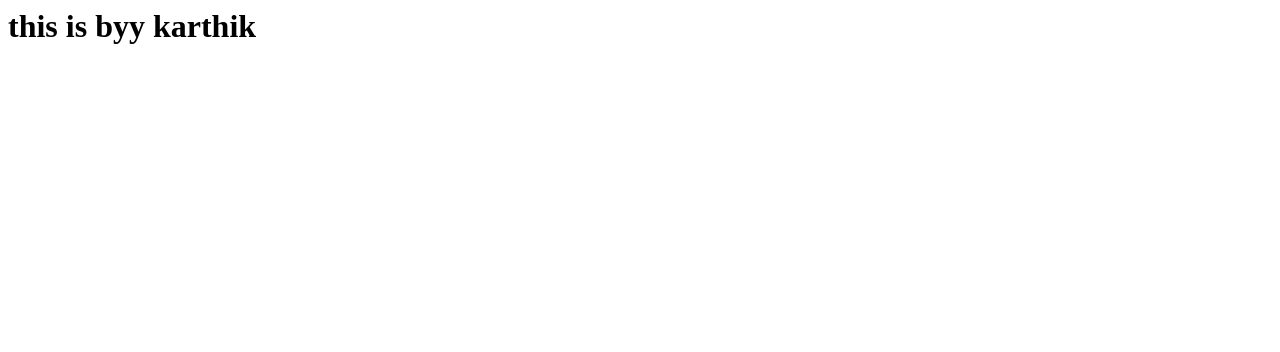
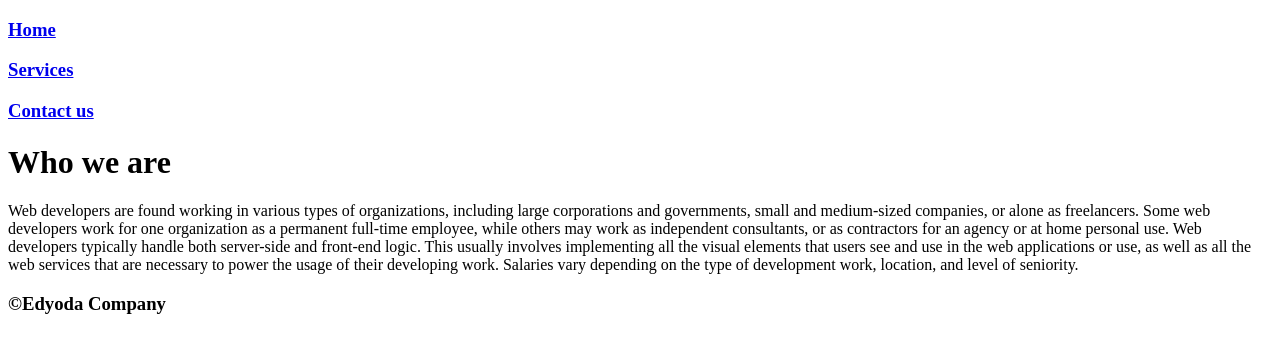
Before and after one commit to DKarthik2222/hello-world, a plain HTML site: page index.html in a window 1280 px wide. Drawn offline with Linux system fonts and the light colour scheme.

Commit message:
Update index.html

```diff
--- a/index.html
+++ b/index.html
@@ -1 +1,24 @@
-<h1>this is byy karthik<h1>
+<!DOCTYPE html>
+<html lang="en">
+<head>
+    <meta charset="UTF-8">
+    <meta name="viewport" content="width=device-width, initial-scale=1.0">
+    <title>Edyoda Company Home</title>
+    <link href="https://fonts.googleapis.com/css2?family=Roboto:wght@400;500&display=swap" rel="stylesheet">
+    <link href="styles/styling.css" rel="stylesheet"/>
+</head>
+<body>
+    <header>
+      <a href="home.html"><h3>Home</h3></a>
+      <a href="services.html"><h3>Services</h3></a>
+      <a href="contact.html"><h3>Contact us</h3></a>
+    </header>
+    <main>
+        <h1>Who we are</h1>
+        <p>Web developers are found working in various types of organizations, including large corporations and governments, small and medium-sized companies, or alone as freelancers. Some web developers work for one organization as a permanent full-time employee, while others may work as independent consultants, or as contractors for an agency or at home personal use. Web developers typically handle both server-side and front-end logic. This usually involves implementing all the visual elements that users see and use in the web applications or use, as well as all the web services that are necessary to power the usage of their developing work. Salaries vary depending on the type of development work, location, and level of seniority.</p>
+    </main>
+    <footer>
+        <h3>&#169;Edyoda Company</h3>
+    </footer>
+</body>
+</html>
```
